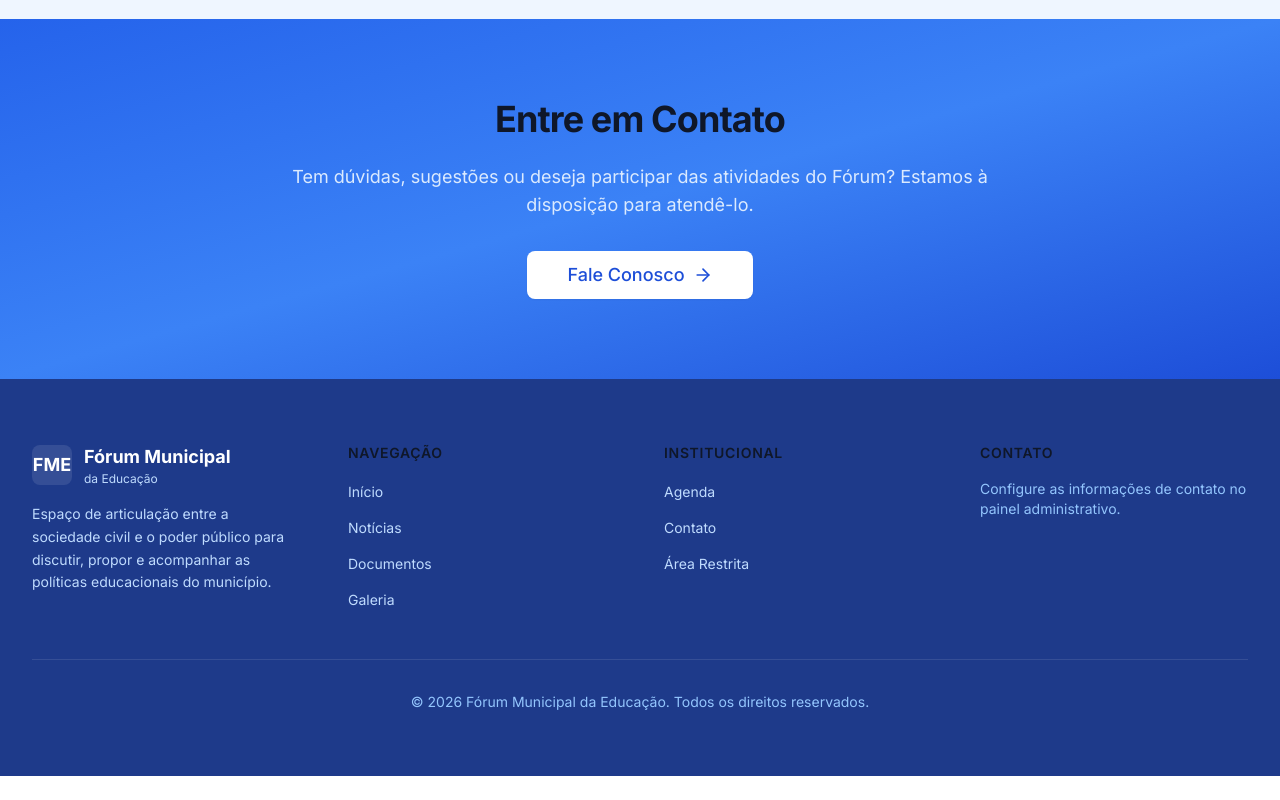
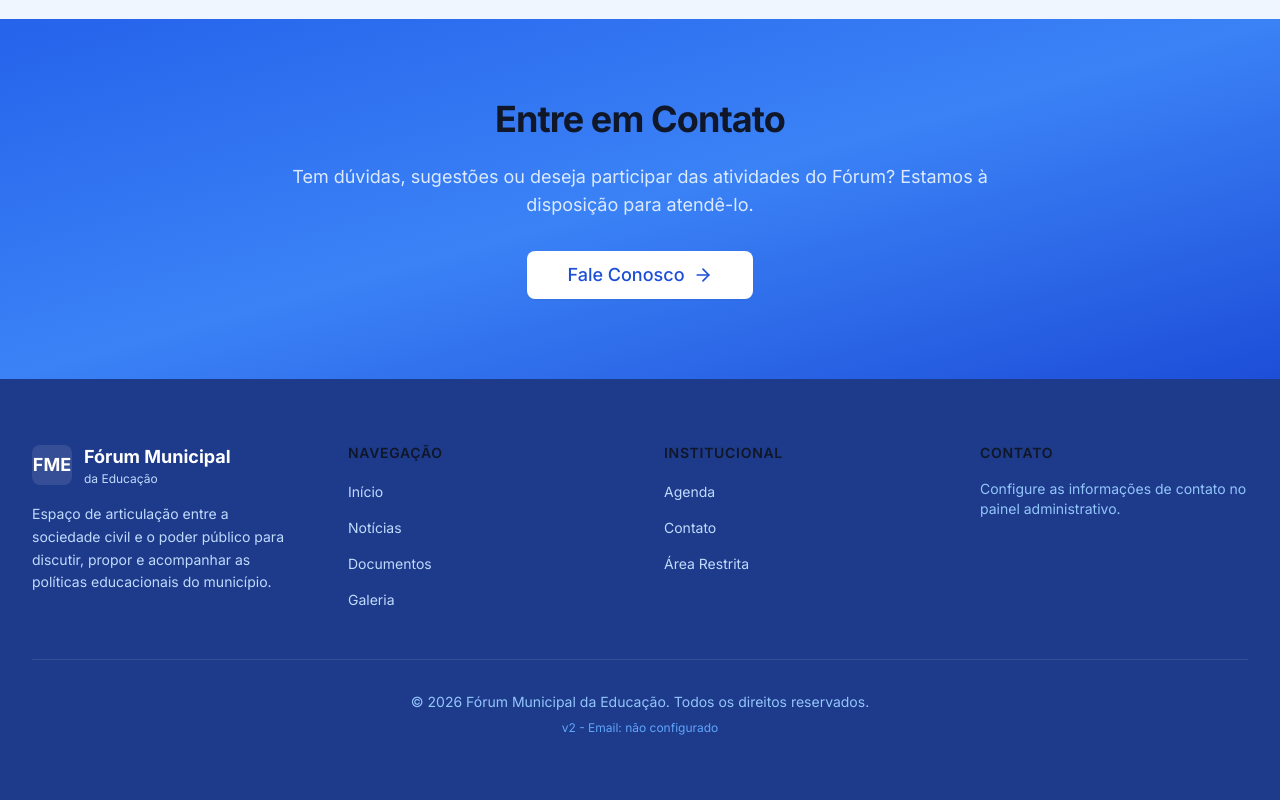
Before and after one commit to seme-tucano/forummunicipal, a Next.js app: page / in a window 1280 px wide. Shown: the part 2654-3454 px from the top of the page. Before the commit the page ends 3430 px from the top, so only its background shows below. Built offline with nearby package versions, Linux system fonts and the light colour scheme; no server answers; the database is empty.

Commit message:
Adiciona debug no footer para verificar deploy

```diff
--- a/src/components/public/footer.tsx
+++ b/src/components/public/footer.tsx
@@ -185,6 +185,10 @@ export async function Footer() {
           <p className="text-sm text-primary-300 text-center">
             &copy; {new Date().getFullYear()} {settings?.siteName || 'Fórum Municipal da Educação'}. Todos os direitos reservados.
           </p>
+          {/* Debug - remover depois */}
+          <p className="text-xs text-primary-400 text-center mt-2">
+            v2 - Email: {settings?.contactEmail || 'não configurado'}
+          </p>
         </div>
       </div>
     </footer>
```
